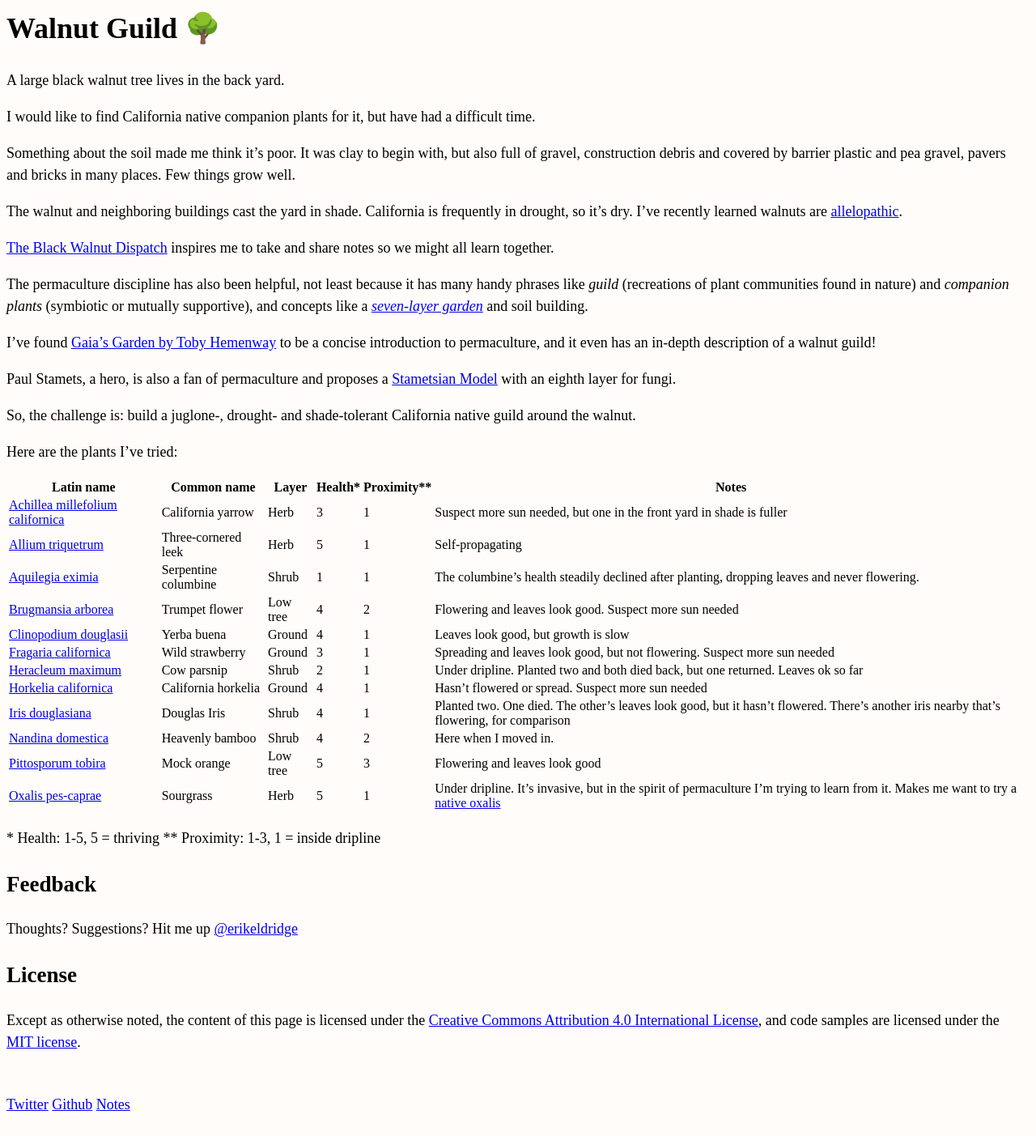
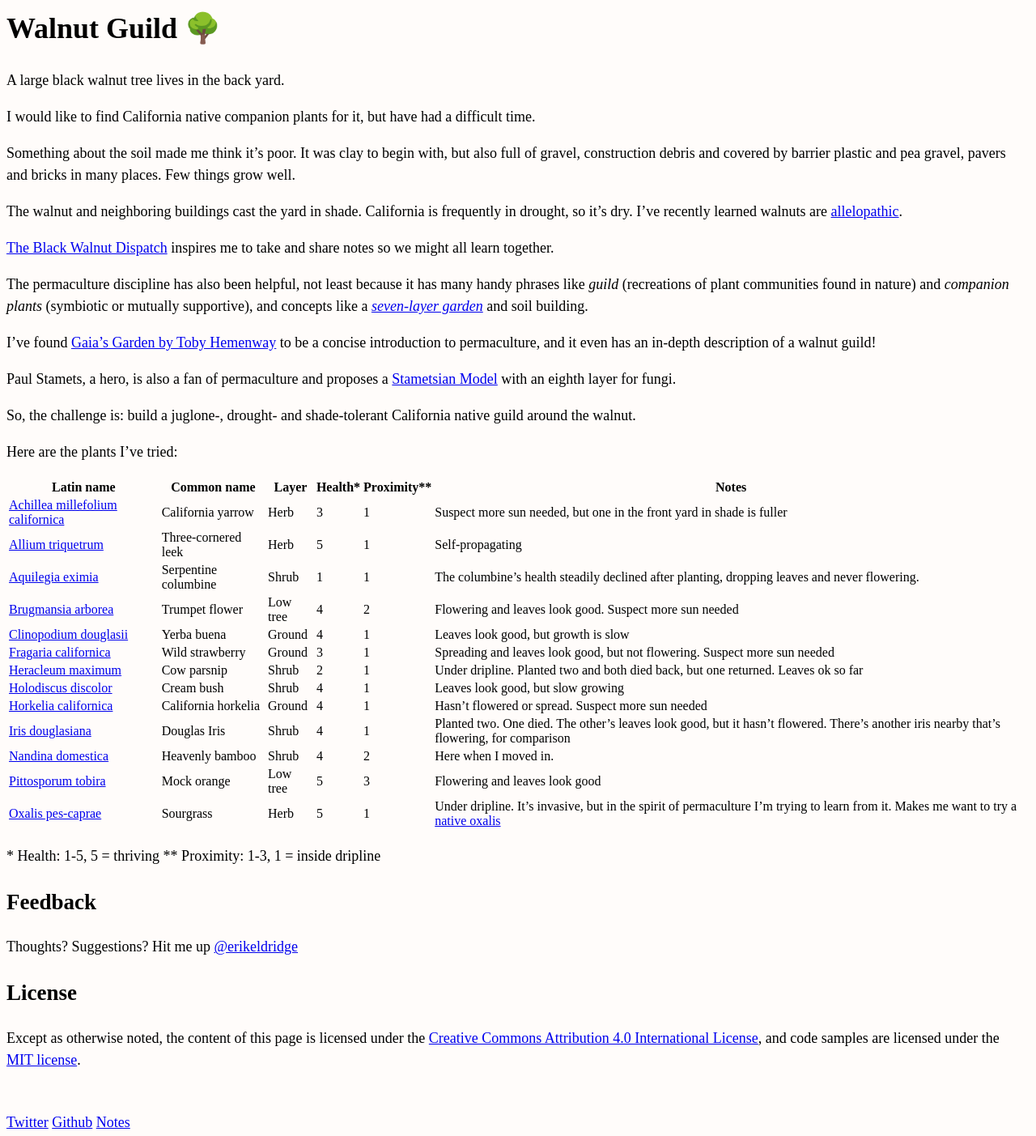
Before and after one commit to erikeldridge/erikeldridge.github.com, a Jekyll site: the page built from _posts/2018-01-20-walnut-guild.md, in a window 1280 px wide. Shown: the whole page at 81% size. Built offline with Jekyll 4.4.1, drawn with Linux system fonts in a browser that asks for light colours; nearby versions of some CDN libraries; before the commit the page ends 1381 px from its top, so only the background shows below that.

Commit message:
Update from Forestry.io - 2018-01-20-walnut-guild.md

```diff
--- a/_posts/2018-01-20-walnut-guild.md
+++ b/_posts/2018-01-20-walnut-guild.md
@@ -36,6 +36,7 @@ Here are the plants I've tried:
 | [Clinopodium douglasii](https://www.inaturalist.org/taxa/53203-Clinopodium-douglasii) | Yerba buena | Ground | 4 | 1 | Leaves look good, but growth is slow |
 | [Fragaria californica](https://www.inaturalist.org/taxa/61095-Fragaria-vesca-californica) | Wild strawberry | Ground | 3 | 1 | Spreading and leaves look good, but not flowering. Suspect more sun needed |
 | [Heracleum maximum](https://www.inaturalist.org/taxa/53094-Heracleum-maximum) | Cow parsnip | Shrub | 2 | 1 | Under dripline. Planted two and both died back, but one returned. Leaves ok so far |
+| [Holodiscus discolor](https://www.inaturalist.org/taxa/53414-Holodiscus-discolor) | Cream bush | Shrub | 4 | 1 | Leaves look good, but slow growing |
 | [Horkelia californica](https://www.inaturalist.org/taxa/61737-Horkelia-californica) | California horkelia | Ground | 4 | 1 | Hasn't flowered or spread. Suspect more sun needed |
 | [Iris douglasiana](https://www.inaturalist.org/taxa/50854-Iris-douglasiana) | Douglas Iris | Shrub | 4 | 1 | Planted two. One died. The other's leaves look good, but it hasn't flowered. There's another iris nearby that's flowering, for comparison |
 | [Nandina domestica](https://www.inaturalist.org/taxa/127010-Nandina-domestica) | Heavenly bamboo | Shrub | 4 | 2 | Here when I moved in. |
```
